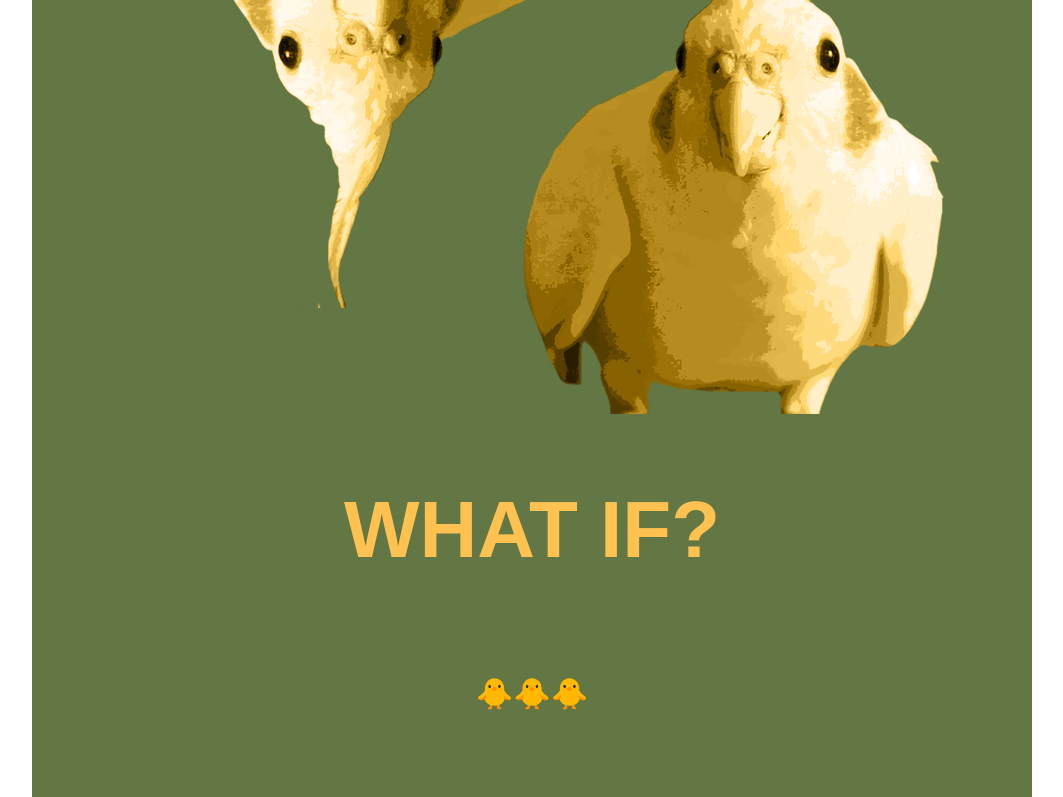
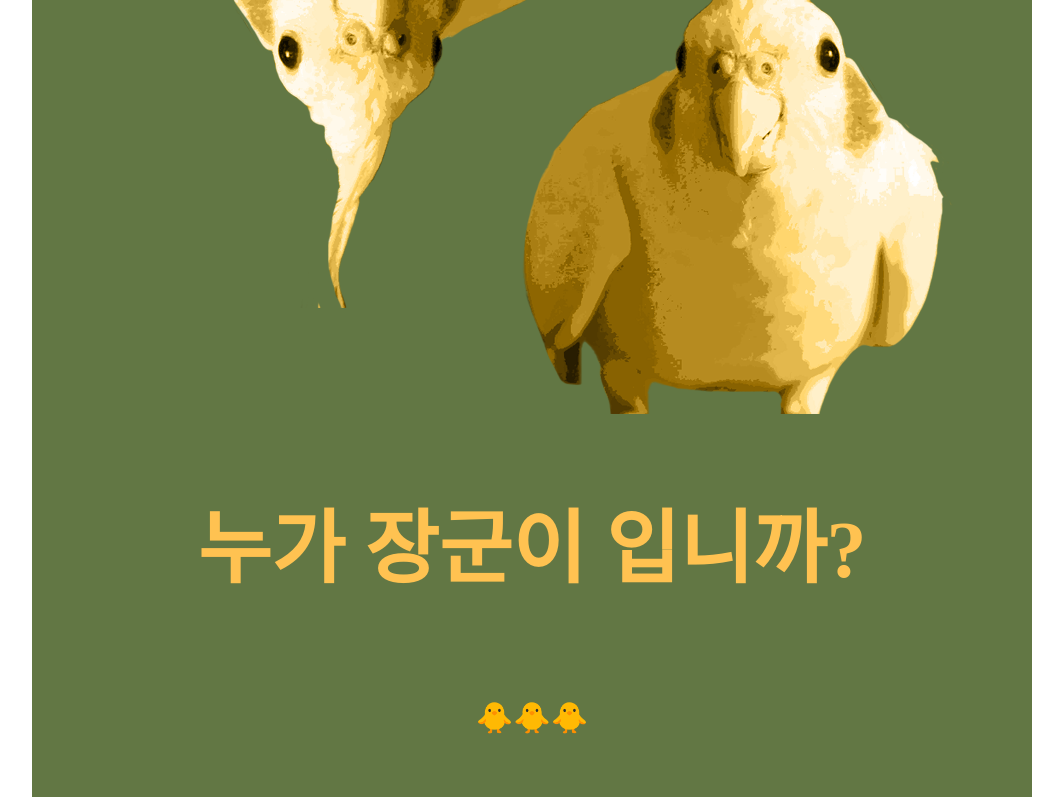
Before and after one commit to ddalgi1552/what-if-, a plain HTML site: page index.html in a window 1280 px wide. Shown: the part 324-1121 px from the top of the page, without its empty margins (108-1171 px from the left). Drawn offline with Linux system fonts and the light colour scheme.

Commit message:
Add files via upload

```diff
--- a/index.html
+++ b/index.html
@@ -1,18 +1,22 @@
 <!DOCTYPE html>
 <html>
 <head>
+	<link rel="preconnect" href="https://fonts.googleapis.com">
+<link rel="preconnect" href="https://fonts.gstatic.com" crossorigin>
+<link href="https://fonts.googleapis.com/css2?family=Noto+Serif+KR:wght@200;400;600;700;900&display=swap" rel="stylesheet">
+
 	<meta charset="utf-8">
 	<meta name="viewport" content="width=device-width, initial-scale=1">
 	<title>ENFP의 상상</title>
 	<style type="text/css">
-
+		html{font-family: 'Noto Serif KR', serif;}
 		section{background: #627744; width: 1000px; margin: auto;text-align: center;}
 		.contents{width: 900px ;background-color: #627744;padding: 10px; margin: auto;}
 
-		h1{font-size: 60pt;color: #ffc251;text-align: center;font-family: sans-serif;}
+		h1{font-size: 60pt;color: #ffc251;text-align: center;}
 		h2{font-size: 25pt;color:white; border: solid;
 			margin: 50px; padding: 50px;text-align: center;}
-		h3{color: #ffc251; font-size: 30px; font-family: font-family: sans-serif; margin-top: 100px;}
+		h3{color: #ffc251; font-size: 30px;  margin-top: 100px;}
 		h4{color: white; font-size: 35px;}
 		p{margin: 10px;padding: 10px; color: white;font-size: 20px;}
 
@@ -41,7 +45,7 @@
 	<section>
 		<div class= 'contents'>
 			<img src="./00.png" height="720" width="960">
-	<h1 class='city'>WHAT IF?</h1>
+	<h1 class='city'>누가 장군이 입니까?</h1>
 	<h3>🐥🐥🐥</h3>
 	<h3>ENFP적 상상으로, 만약 당신에게 이런 문제가 주어진다면 어떻게 할 것인가?</p>
 
```
